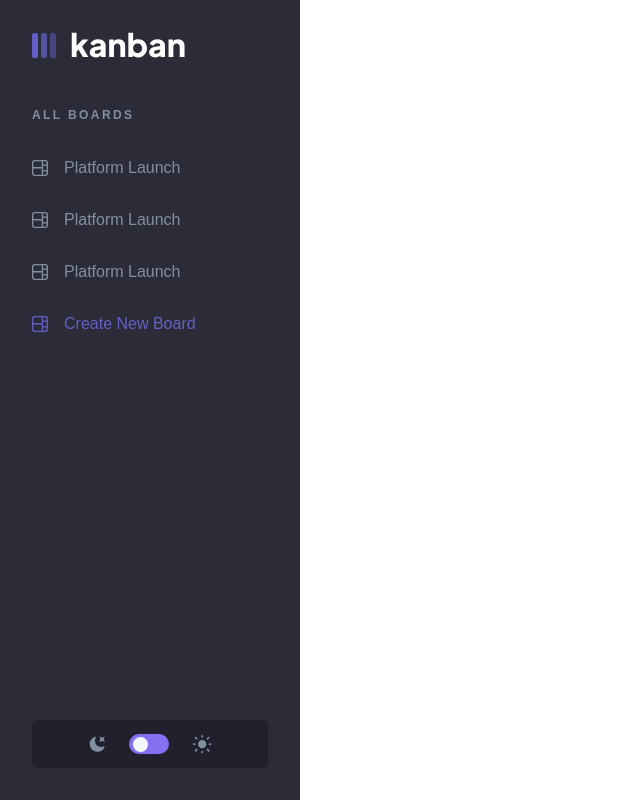
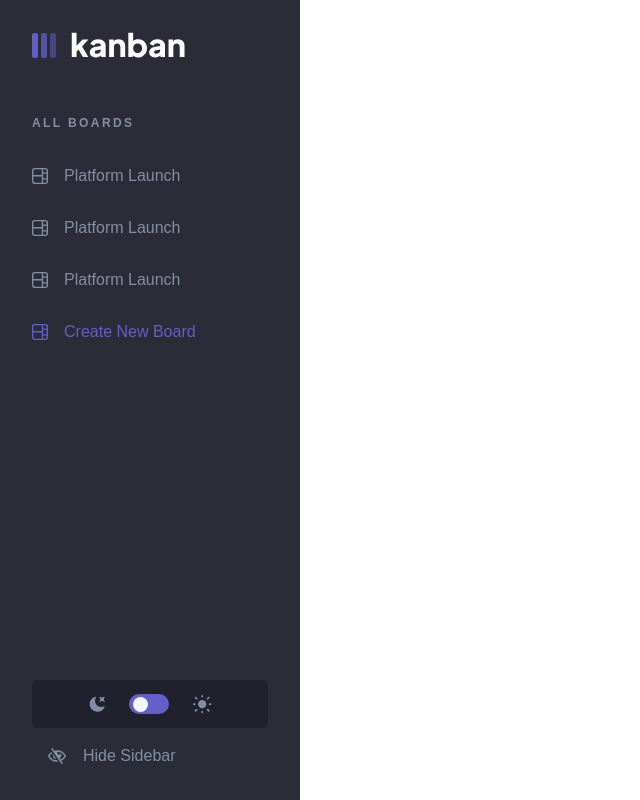
Before and after one commit to abdulrahmanalaa123/super-duper-task-management, a React (Create React App) app: page / in a window 1280 px wide. Shown: the whole page, without its empty margins (0-640 px from the left). Built offline with nearby package versions, Linux system fonts and the light colour scheme.

Commit message:
working version of the sidebar

```diff
--- /dev/null
+++ b/src/components/customToggle.js
@@ -0,0 +1,31 @@
+import { useState } from "react";
+
+const CustomToggle = () => {
+  const [checked, setChecked] = useState(false);
+
+  return (
+    <label
+      htmlFor="theme-switch"
+      className="relative cursor-pointer items-center inline-flex w-10 h-[20px] bg-dark-violet rounded-full"
+    >
+      <input
+        type="checkbox"
+        id="theme-switch"
+        value=""
+        className="w-0 h-0 opacity-0 peer"
+        checked={checked}
+        onChange={(e) => {
+          console.log(e.target.checked);
+          console.log(checked);
+          setChecked(e.target.checked);
+        }}
+      ></input>
+      <span
+        className="absolute top-0 left-0 right-0 bottom-0  before:transition-all before:duration-300 peer peer-checked:before:translate-x-[17.5px] rtl:peer-checked:before:-translate-x-[17.5px]
+           before:absolute before:content-[''] before:left-[4px] before:bottom-[2.5px] before:rounded-full before:bg-workspace-bg-light before:w-[15px] before:h-[15px] "
+      ></span>
+    </label>
+  );
+};
+
+export default CustomToggle;
--- a/src/components/navbar.js
+++ b/src/components/navbar.js
@@ -4,7 +4,11 @@ import ProjectButton from "./projectButton";
 import CreateBoard from "./createBoard";
 import { ReactComponent as DarkIcon } from "../icons/dark.svg";
 import { ReactComponent as LightIcon } from "../icons/light.svg";
+import { ReactComponent as HideSidebar } from "../icons/hideSidebar.svg";
+import CustomToggle from "./customToggle";
 function Navbar({ toggleHover }) {
+  // will be used later to switch the theme
+
   return (
     <div
       className="navbarcomp"
@@ -15,7 +19,7 @@ function Navbar({ toggleHover }) {
         <Logo></Logo>
       </div>
       <div className="flex flex-col justify-between h-full">
-        <div className="flex flex-col gap-4 mt-8">
+        <div className="flex flex-col gap-4 mt-10">
           <div className=" flex flex-row items-center mt-4">
             <span className="text-text-grey font-bold text-[0.75rem] tracking-[2.4px]">
               ALL BOARDS
@@ -39,14 +43,16 @@ function Navbar({ toggleHover }) {
         <div className="flex flex-col gap-4">
           <div className="flex gap-6 items-center justify-center bg-workspace-bg-dark h-12 rounded-md">
             <DarkIcon className="text-text-grey"></DarkIcon>
-            <label
-              htmlFor="theme-switch"
-              className="relative  inline-flex cursor-pointer w-10 h-[20px] bg-app-violet rounded-full"
-            >
-              <input type="checkbox" value="" className="sr-only peer"></input>
-              <div className="absolute top-0 left-0 right-0 bottom-0 peer before:transition-all peer-checked:before:duration-300 rtl:before:peer-checked:-translate-x-[29.5px] before:peer-checked:translate-x-[29.5px] before:absolute before:content-[''] before:left-[4px] before:bottom-[2.5px] before:rounded-full before:bg-workspace-bg-light before:w-[15px] before:h-[15px] "></div>
-            </label>
+            <CustomToggle></CustomToggle>
             <LightIcon className="text-text-grey"></LightIcon>
+          </div>
+          <div>
+            <button className="ml-4 flex items-center group">
+              <HideSidebar className="w-5 h-4 text-text-grey mr-4 group-hover:opacity-80"></HideSidebar>
+              <span className="text-text-grey group-hover:opacity-80">
+                Hide Sidebar
+              </span>
+            </button>
           </div>
         </div>
       </div>
```
